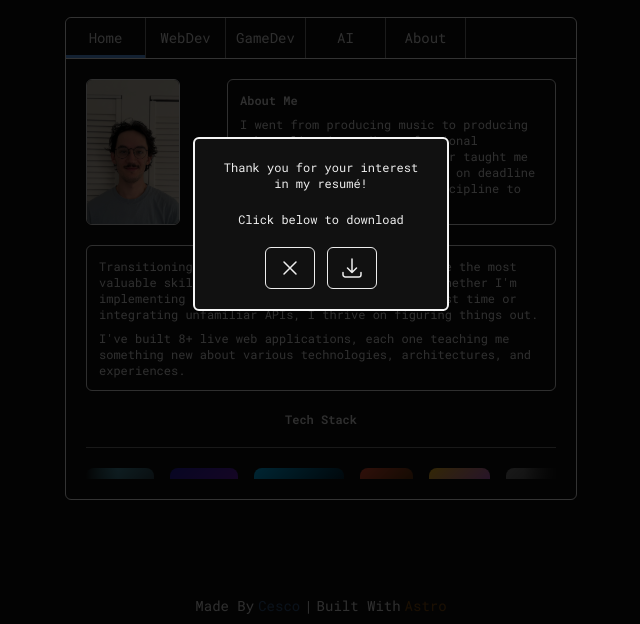
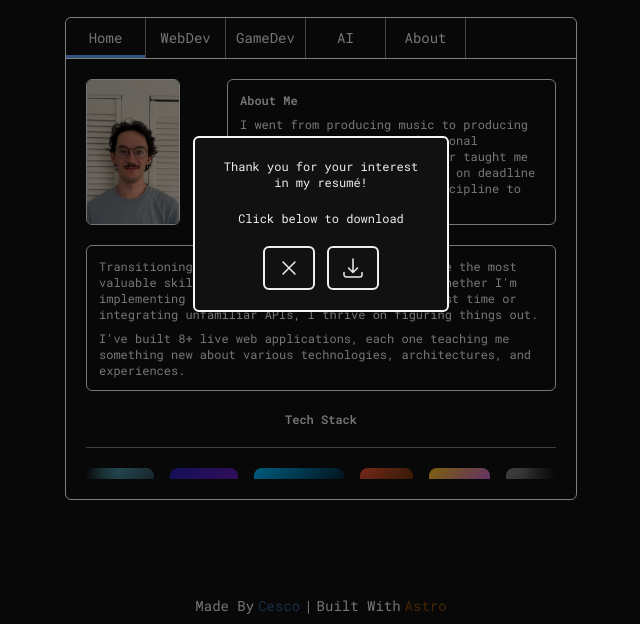
Before and after one commit to cescosgames/cescosgames.github.io, an Astro site: page / in a window 1280 px wide. Both pictures are taken after a click on the button 748 px from the left and 90 px from the top of the page. Shown: the part 176-800 px from the top of the page, without its empty margins (319-959 px from the left). Built offline with nearby package versions, Linux system fonts and the light colour scheme; Astro itself is replaced by a stand-in of ours.

Commit message:
modal lightmode/darkmode fix

```diff
--- a/src/components/DLModal.astro
+++ b/src/components/DLModal.astro
@@ -2,18 +2,18 @@
 
 ---
 
-<div id="DLmodal" class="w-[100%] h-[100%] bg-black/80 left-0 top-0 z-[100] fixed hidden justify-center flex opacity-0 transition-opacity duration-300">
+<div id="DLmodal" class="w-[100%] h-[100%] bg-black/50 left-0 top-0 z-[100] fixed hidden justify-center flex opacity-0 transition-opacity duration-300">
     <div class="w-3xs border-2 border-almost-black dark:border-almost-white rounded-md m-auto flex justify-center text-sm py-5 px-0 flex-col items-center gap-5 bg-almost-white dark:bg-almost-black">
         <h1 class="text-xs text-center px-5">Thank you for your interest in my resumé!</h1>
         <h2 class="text-xs">Click below to download</h2>
 
         <div class="flex gap-3">
-            <button id="cancel" class="border rounded-md px-3 py-2 cursor-pointer hover:bg-red-800 transition">
+            <button id="cancel" class="border-2 rounded-md px-3 py-2 cursor-pointer hover:bg-red-700 transition">
                 <svg xmlns="http://www.w3.org/2000/svg" fill="none" viewBox="0 0 24 24" stroke-width="1.5" stroke="currentColor" class="size-6">
                     <path stroke-linecap="round" stroke-linejoin="round" d="M6 18 18 6M6 6l12 12" />
                 </svg>
             </button>
-            <a href="/files/FG-SIMPLE-RESUME-012626.pdf" download id="confirm" class="border rounded-md px-3 py-2 cursor-pointer hover:bg-green-800 transition">
+            <a href="/files/FG-SIMPLE-RESUME-012626.pdf" download id="confirm" class="border-2 rounded-md px-3 py-2 cursor-pointer hover:bg-green-700 transition">
                 <svg xmlns="http://www.w3.org/2000/svg" fill="none" viewBox="0 0 24 24" stroke-width="1.5" stroke="currentColor" class="size-6">
                     <path stroke-linecap="round" stroke-linejoin="round" d="M3 16.5v2.25A2.25 2.25 0 0 0 5.25 21h13.5A2.25 2.25 0 0 0 21 18.75V16.5M16.5 12 12 16.5m0 0L7.5 12m4.5 4.5V3" />
                 </svg>
```
